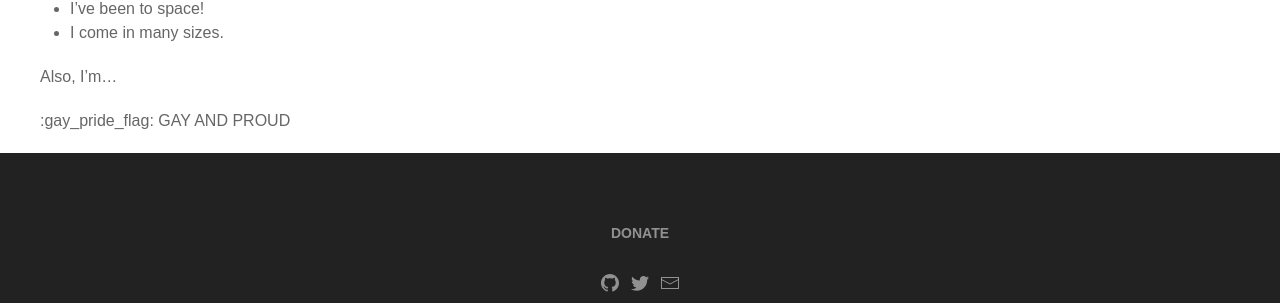
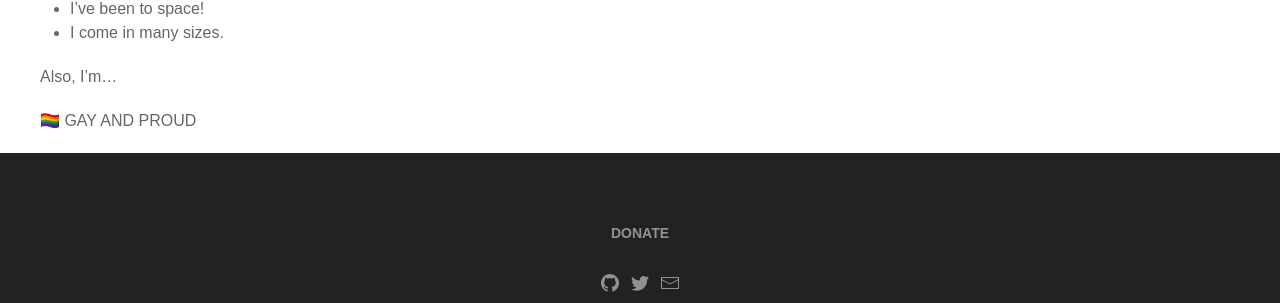
Before and after one commit to OrdinaryJellyfish/ordinaryjellyfish.github.io, a Jekyll site: the page built from index.md, in a window 1280 px wide. Shown: the part 553-856 px from the top of the page. Built offline with Jekyll 4.4.1, drawn with Linux system fonts in a browser that asks for light colours; emoji names are drawn with the system emoji font; some web fonts are replaced; some of the changed lines change nothing that is shown.

Commit message:
Update index.md

```diff
--- a/index.md
+++ b/index.md
@@ -21,4 +21,4 @@ Anyways, more about me:
 
 Also, I'm...
 
-:gay_pride_flag: GAY AND PROUD
+🏳️‍🌈 GAY AND PROUD
```
